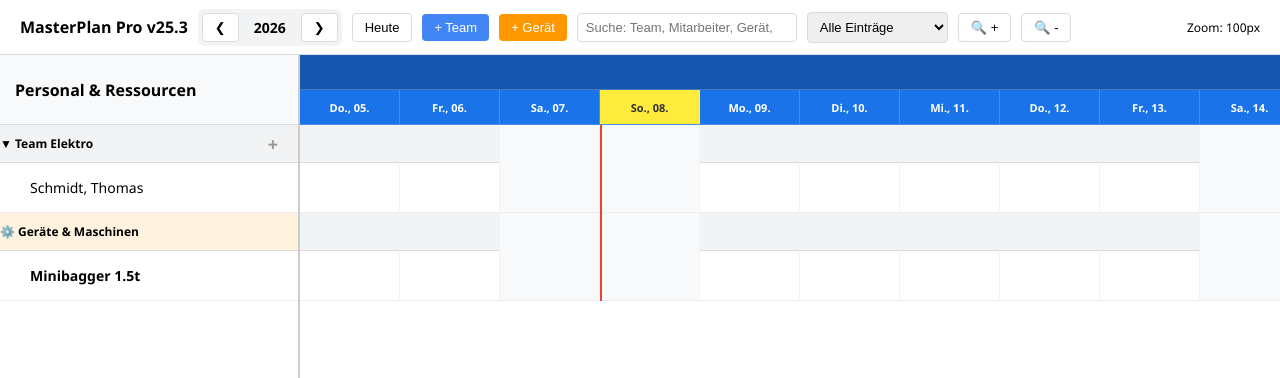
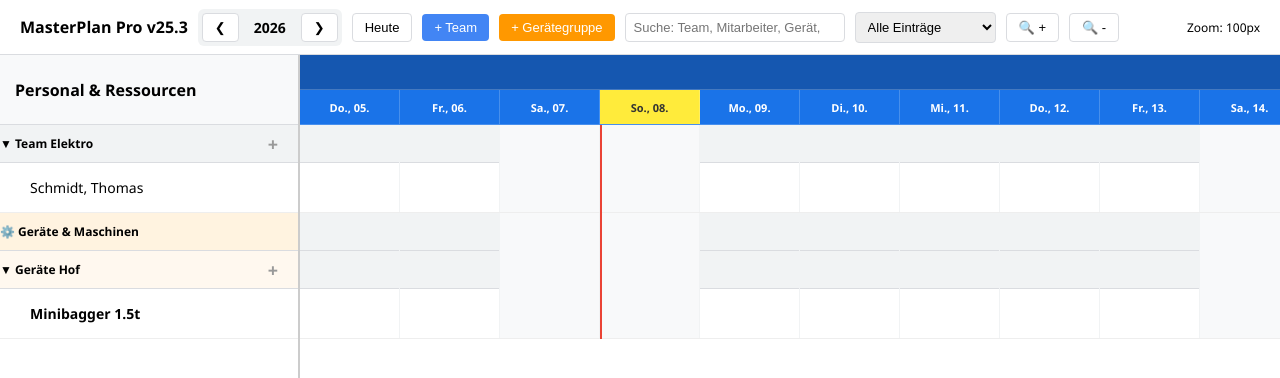
Before and after one commit to utbert/MasterPlan, a plain HTML site: page index.html in a window 1280 px wide. Shown: the top 378 px of the page. Drawn offline with Linux system fonts and the light colour scheme.

Commit message:
Add resource grouping similar to teams

```diff
--- a/index.html
+++ b/index.html
@@ -86,7 +86,7 @@
     </div>
     <button class="btn" onclick="scrollToToday()">Heute</button>
     <button class="btn btn-primary" onclick="addTeam()">+ Team</button>
-    <button class="btn btn-warning" onclick="addResource()">+ Gerät</button>
+    <button class="btn btn-warning" onclick="addResourceGroup()">+ Gerätegruppe</button>
     <input type="search" id="search-input" placeholder="Suche: Team, Mitarbeiter, Gerät, Einsatz..." oninput="render()">
     <select id="status-filter" onchange="render()">
         <option value="all">Alle Einträge</option>
@@ -178,12 +178,17 @@
 
 let state = JSON.parse(localStorage.getItem('masterPlanState')) || {
     groups:[{id:'g1',name:'Team Elektro',collapsed:false,monteure:[{id:'m1',name:'Schmidt, Thomas', vacationDays: 30, empStart: '', empEnd: ''}]}],
-    resources: [{id:'r1', name:'Minibagger 1.5t', rentedTo:''}],
+    resourceGroups:[{id:'rg1',name:'Geräte Hof',collapsed:false}],
+    resources: [{id:'r1', groupId:'rg1', name:'Minibagger 1.5t', rentedTo:''}],
     einsaetze:[]
 };
 
 // Update legacy state
 if(!state.resources) state.resources = [];
+if(!state.resourceGroups || state.resourceGroups.length === 0) {
+    state.resourceGroups = [{id:'rg1', name:'Geräte Hof', collapsed:false}];
+}
+state.resources.forEach(r => { if(!r.groupId) r.groupId = state.resourceGroups[0].id; });
 
 function saveState() { localStorage.setItem('masterPlanState', JSON.stringify(state)); }
 
@@ -208,6 +213,11 @@
 
 function getResource(rId) {
     return state.resources.find(x => x.id === rId) || null;
+}
+
+
+function getResourceGroup(rgId) {
+    return state.resourceGroups.find(x => x.id === rgId) || null;
 }
 
 function getDayOffset(dateStr) {
@@ -537,15 +547,19 @@
     });
 
     // Maschinen & Geräte Rendern
-    const visibleResources = state.resources.filter(res => {
+    const visibleResourceGroups = state.resourceGroups.map(rg => {
+        const resourcesInGroup = state.resources.filter(res => res.groupId === rg.id);
+        const visibleResources = resourcesInGroup.filter(res => {
             const resourceTasks = state.einsaetze.filter(e => e.mId === res.id && e.year === currentYear);
-        const hasMatchingTask = resourceTasks.some(e => matchesSearch(`${getTaskSearchBlob(e)} ${res.name}`, searchTerm) && matchesStatusFilter(e, statusFilter));
-        const nameMatch = matchesOptionalSearch(res.name, searchTerm);
+            const hasMatchingTask = resourceTasks.some(e => matchesSearch(`${getTaskSearchBlob(e)} ${res.name} ${rg.name}`, searchTerm) && matchesStatusFilter(e, statusFilter));
+            const nameMatch = matchesOptionalSearch(`${res.name} ${rg.name}`, searchTerm);
             const noFilterActive = statusFilter === 'all' && searchTerm === '';
             return noFilterActive || nameMatch || hasMatchingTask;
         });
+        return { rg, visibleResources };
+    }).filter(x => x.visibleResources.length > 0 || (statusFilter === 'all' && searchTerm === ''));
 
-    if(visibleResources.length > 0) {
+    if(visibleResourceGroups.length > 0) {
         const resSide = document.createElement('div');
         resSide.className = 'row-group sidebar-item';
         resSide.style.backgroundColor = '#fff3e0';
@@ -557,12 +571,42 @@
         grid.appendChild(resGrid);
         currentY += 38;
 
+        visibleResourceGroups.forEach(({rg, visibleResources}) => {
+            const rgSide = document.createElement('div');
+            rgSide.className = 'row-group sidebar-item';
+            rgSide.style.backgroundColor = '#fff8ef';
+            rgSide.innerHTML = `<span>${rg.collapsed?'▶':'▼'} ${rg.name}</span><div style="display:flex"><span class="action-btn" onclick="addResource(event,'${rg.id}')">+</span></div>`;
+            rgSide.onclick = e => { if(!e.target.classList.contains('action-btn')) { rg.collapsed = !rg.collapsed; saveState(); render(); } };
+            rgSide.ondblclick = e => { e.stopPropagation(); openEditModal('resourceGroup', rg); };
+            rgSide.ondragover = e => { e.preventDefault(); rgSide.classList.add('drag-over'); };
+            rgSide.ondragleave = () => rgSide.classList.remove('drag-over');
+            rgSide.ondrop = e => {
+                e.preventDefault(); rgSide.classList.remove('drag-over');
+                try {
+                    const data = JSON.parse(e.dataTransfer.getData('text'));
+                    if(data.rId) {
+                        const r = state.resources.find(x => x.id === data.rId);
+                        if(r && r.groupId !== rg.id) { r.groupId = rg.id; saveState(); render(); }
+                    }
+                } catch(err) {}
+            };
+            sidebar.appendChild(rgSide);
+
+            const rgGrid = document.createElement('div');
+            rgGrid.className = 'row-group'; rgGrid.style.width = width + 'px';
+            grid.appendChild(rgGrid);
+            currentY += 38;
+
+            if(!rg.collapsed) {
                 visibleResources.forEach(res => {
                     const rSide = document.createElement('div');
                     rSide.className = 'sidebar-monteur sidebar-item';
                     rSide.innerHTML = `<span style="width:100%; font-weight:600;">${res.name}</span>` +
                                       (res.rentedTo ? `<span style="font-size:10px; color:#e65100; font-weight:bold; width:100%; display:block; margin-top:2px;">↳ Verliehen an: ${res.rentedTo}</span>` : '');
                     rSide.ondblclick = e => { e.stopPropagation(); openEditModal('resource', res); };
+                    rSide.setAttribute('draggable', 'true');
+                    rSide.ondragstart = e => { e.dataTransfer.setData('text', JSON.stringify({ rId: res.id, rgId: rg.id })); setTimeout(() => rSide.style.opacity = '0.5', 0); };
+                    rSide.ondragend = () => { rSide.style.opacity = '1'; };
                     sidebar.appendChild(rSide);
 
                     const rGrid = document.createElement('div');
@@ -573,6 +617,8 @@
 
                     renderTasksForId(res.id, rGrid, grid, currentY, searchTerm, statusFilter);
                     currentY += 50;
+                });
+            }
         });
     }
 
@@ -727,7 +773,7 @@
 
 function openEditModal(type, item, gId = null) {
     editContext = { type, id: item.id, gId };
-    document.getElementById('modalTitle').innerText = (type==='einsatz'?'Eintrag':type==='group'?'Team':type==='resource'?'Gerät':'Mitarbeiter') + ' bearbeiten';
+    document.getElementById('modalTitle').innerText = (type==='einsatz'?'Eintrag':type==='group'?'Team':type==='resourceGroup'?'Gerätegruppe':type==='resource'?'Gerät':'Mitarbeiter') + ' bearbeiten';
     document.getElementById('labelTitle').innerText = type === 'resource' ? 'Maschinen-Name' : 'Bezeichnung / Name';
     document.getElementById('fieldTitle').value = item.name || item.title || '';
 
@@ -810,6 +856,8 @@
         sanitizeLinkedTask(e);
     } else if(editContext.type==='group'){
         state.groups.find(x=>x.id===editContext.id).name=val;
+    } else if(editContext.type==='resourceGroup'){
+        state.resourceGroups.find(x=>x.id===editContext.id).name=val;
     } else if(editContext.type==='resource'){
         const r = state.resources.find(x=>x.id===editContext.id);
         r.name=val;
@@ -828,6 +876,12 @@
     if(!confirm("Wirklich löschen?")) return;
     if(editContext.type==='einsatz') state.einsaetze=state.einsaetze.filter(x=>x.id!==editContext.id);
     else if(editContext.type==='group') state.groups=state.groups.filter(x=>x.id!==editContext.id);
+    else if(editContext.type==='resourceGroup') {
+        const fallback = state.resourceGroups.find(x=>x.id!==editContext.id);
+        if(!fallback) return alert('Mindestens eine Gerätegruppe muss bestehen bleiben.');
+        state.resources.forEach(r => { if(r.groupId===editContext.id) r.groupId = fallback.id; });
+        state.resourceGroups=state.resourceGroups.filter(x=>x.id!==editContext.id);
+    }
     else if(editContext.type==='resource') state.resources=state.resources.filter(x=>x.id!==editContext.id);
     else state.groups.find(x=>x.id===editContext.gId).monteure=state.groups.find(x=>x.id===editContext.gId).monteure.filter(x=>x.id!==editContext.id);
     saveState(); closeModal(); render();
@@ -847,7 +901,8 @@
 
 function addTeam(){ const n=prompt("Team Name:"); if(n) { state.groups.push({id:'g'+Date.now(),name:n,collapsed:false,monteure:[]}); saveState(); render(); } }
 function addMonteur(ev,gId){ ev.stopPropagation(); const n=prompt("Name:"); if(n) { state.groups.find(g => g.id === gId).monteure.push({id:'m'+Date.now(),name:n, vacationDays: 30, empStart:'', empEnd:''}); saveState(); render(); } }
-function addResource(){ const n=prompt("Maschinen- / Gerätename:"); if(n) { state.resources.push({id:'r'+Date.now(),name:n, rentedTo:''}); saveState(); render(); } }
+function addResource(ev,rgId){ if(ev) ev.stopPropagation(); const n=prompt("Maschinen- / Gerätename:"); if(n) { const groupId = rgId || (state.resourceGroups[0] && state.resourceGroups[0].id) || 'rg'+Date.now(); if(!state.resourceGroups.find(x=>x.id===groupId)) state.resourceGroups.push({id:groupId,name:'Neue Gerätegruppe',collapsed:false}); state.resources.push({id:'r'+Date.now(),groupId,name:n, rentedTo:''}); saveState(); render(); } }
+function addResourceGroup(){ const n=prompt("Gerätegruppen-Name:"); if(n) { state.resourceGroups.push({id:'rg'+Date.now(),name:n,collapsed:false}); saveState(); render(); } }
 function getWeek(d){ let date=new Date(d.getTime()); date.setHours(0,0,0,0); date.setDate(date.getDate()+3-(date.getDay()+6)%7); let w1=new Date(date.getFullYear(),0,4); return 1+Math.round(((date-w1)/86400000-3+(w1.getDay()+6)%7)/7); }
 
 updateYearBase(); render(); setTimeout(scrollToToday, 200);
```
Lines whose indentation alone changed are shown as unchanged.
